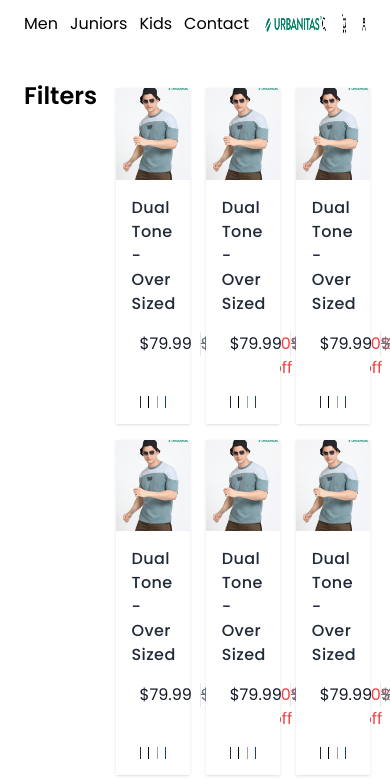
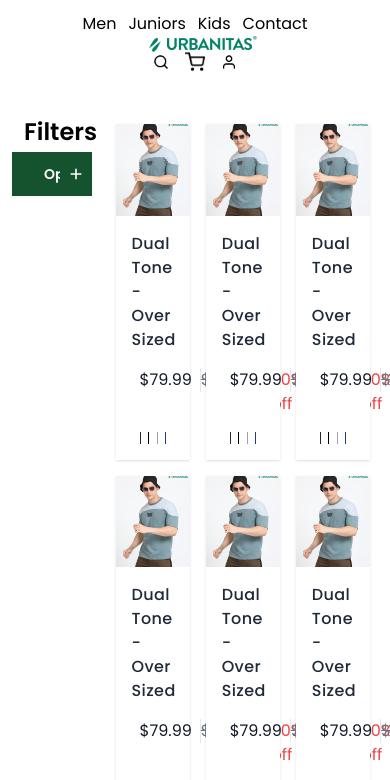
Before and after one commit to harismhd/productlisting, a website: page src/index.html in a window 390 px wide. Shown: the top 780 px of the page. Drawn offline with nearby package versions, Linux system fonts and the light colour scheme.

Commit message:
first commit

```diff
--- a/src/index.html
+++ b/src/index.html
@@ -16,8 +16,10 @@
     <div class="mx-3 lg:mx-20">
       <section>
         <nav class="bg-white border-b-1 border-black p-3">
-          <div class="container mx-auto flex justify-between items-center">
-            <ul class="flex space-x-3 lg:space-x-6 justify-end">
+          <div
+            class="container mx-auto flex flex-col lg:flex-row justify-between items-center"
+          >
+            <ul class="flex space-x-3 lg:space-x-6 justify-center">
               <li>
                 <a href="#" class="text-black text-base hover:text-gray-300"
                   >Men</a
@@ -41,7 +43,11 @@
             </ul>
 
             <div class="flex items-center justify-center ml-4 lg:ml-0">
-              <img src="./images/logo.png" alt="Logo" class="h-4 lg:h-6" />
+              <img
+                src="./images/logo.png"
+                alt="Logo"
+                class="h-4 lg:h-6 w-auto"
+              />
             </div>
 
             <ul class="flex items-center space-x-4 lg:space-x-8">
@@ -67,7 +73,7 @@
           <div class="grid grid-cols-4 gap-4">
             <div class="col-span-1 relative">
               <h2 class="text-2xl ml-3 font-semibold">Filters</h2>
-              <!-- <div class="relative">
+              <div class="relative">
                 <select
                   class="block appearance-none mt-1 w-full px-8 py-3 text-sm font-semibold border-gray-300 shadow-sm focus:border-white focus:ring focus:ring-white focus:ring-opacity-50 bg-green-900 text-white"
                 >
@@ -80,6 +86,7 @@
                 >
                   <svg
                     class="h-4 w-4 fill-current text-white"
+                    g
                     xmlns="http://www.w3.org/2000/svg"
                     viewBox="0 0 20 20"
                     fill="currentColor"
@@ -91,7 +98,7 @@
                     />
                   </svg>
                 </div>
-              </div> -->
+              </div>
             </div>
 
             <div class="col-span-3 flex flex-wrap">
```
